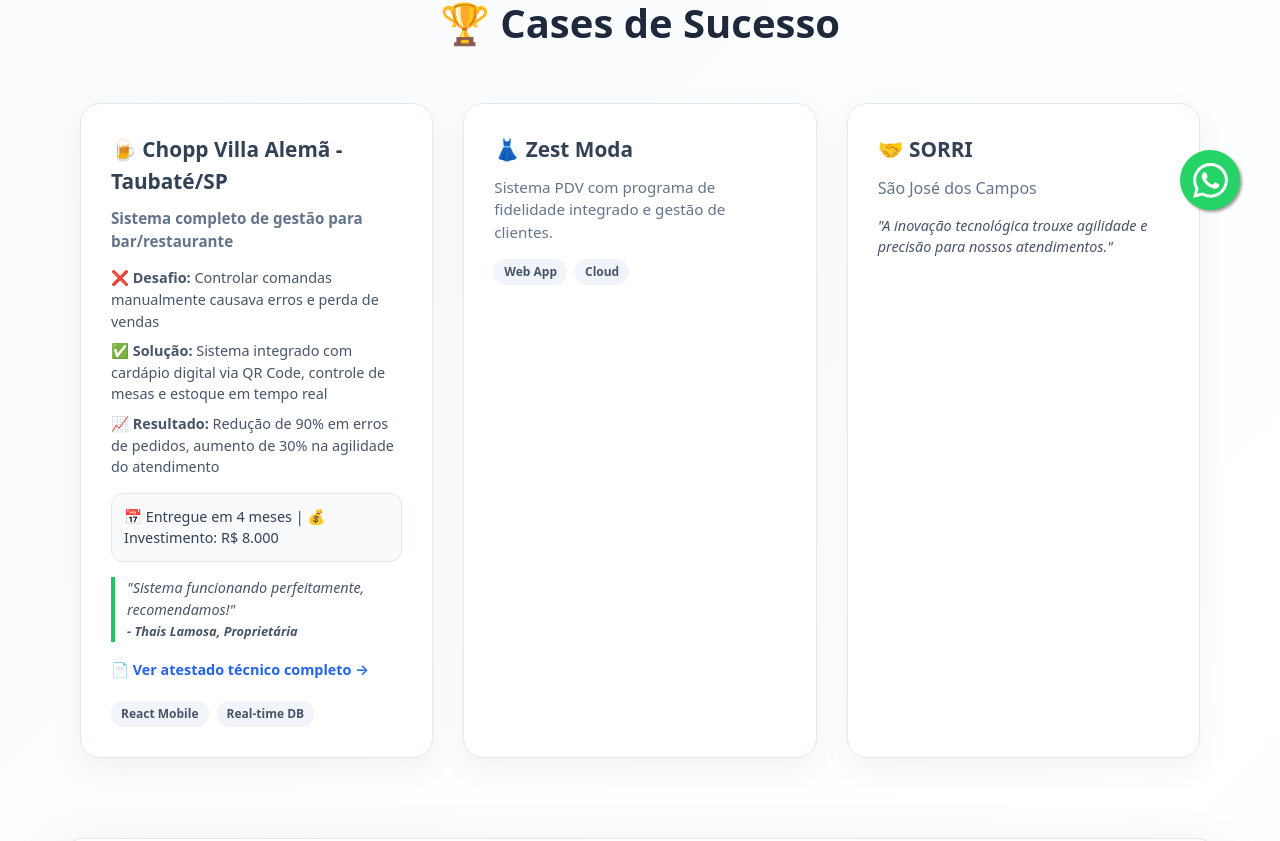
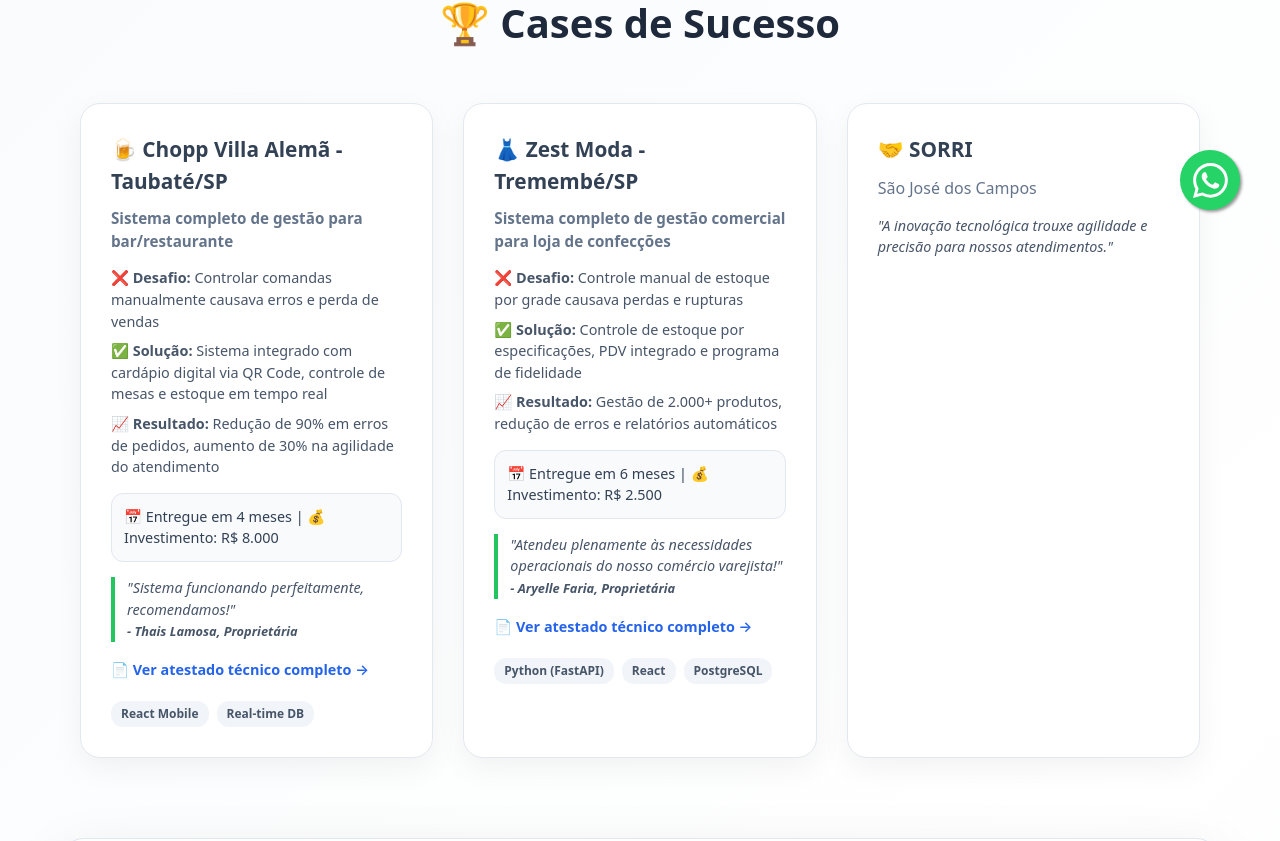
Before and after one commit to cguedes90/inovamente-labs, a Next.js app: page / in a window 1280 px wide. Shown: the part 550-1391 px from the top of the page. Built offline with nearby package versions, Linux system fonts and the light colour scheme.

Commit message:
feat: update zest moda case with details, certificate and investment value

```diff
--- a/src/app/page.tsx
+++ b/src/app/page.tsx
@@ -180,11 +180,64 @@
                 boxShadow: '0 10px 30px rgba(0,0,0,0.05)',
                 border: '1px solid #e2e8f0'
               }}>
-                <h3 style={{ fontSize: '1.3rem', fontWeight: '700', marginBottom: '10px', color: '#334155' }}>👗 Zest Moda</h3>
-                <p style={{ color: '#64748b', marginBottom: '15px', fontSize: '0.95rem' }}>Sistema PDV com programa de fidelidade integrado e gestão de clientes.</p>
+                <h3 style={{ fontSize: '1.3rem', fontWeight: '700', marginBottom: '10px', color: '#334155' }}>👗 Zest Moda - Tremembé/SP</h3>
+                <p style={{ color: '#64748b', marginBottom: '15px', fontSize: '0.95rem' }}><strong>Sistema completo de gestão comercial para loja de confecções</strong></p>
+
+                <div style={{ marginBottom: '15px', color: '#475569', fontSize: '0.9rem' }}>
+                  <p style={{ marginBottom: '8px' }}>❌ <strong>Desafio:</strong> Controle manual de estoque por grade causava perdas e rupturas</p>
+                  <p style={{ marginBottom: '8px' }}>✅ <strong>Solução:</strong> Controle de estoque por especificações, PDV integrado e programa de fidelidade</p>
+                  <p>📈 <strong>Resultado:</strong> Gestão de 2.000+ produtos, redução de erros e relatórios automáticos</p>
+                </div>
+
+                <div style={{
+                  background: '#f8fafc',
+                  padding: '12px',
+                  borderRadius: '12px',
+                  marginBottom: '15px',
+                  fontSize: '0.9rem',
+                  color: '#334155',
+                  border: '1px solid #e2e8f0'
+                }}>
+                  📅 Entregue em 6 meses | 💰 Investimento: R$ 2.500
+                </div>
+
+                <div style={{
+                  fontStyle: 'italic',
+                  color: '#475569',
+                  fontSize: '0.9rem',
+                  borderLeft: '4px solid #22c55e',
+                  paddingLeft: '12px',
+                  marginBottom: '15px'
+                }}>
+                  "Atendeu plenamente às necessidades operacionais do nosso comércio varejista!"<br />
+                  <span style={{ fontSize: '0.8rem', fontWeight: '600' }}>- Aryelle Faria, Proprietária</span>
+                </div>
+
+                <div style={{ marginBottom: '20px' }}>
+                  <a
+                    href="/Atestado_Capacidade_Tecnica_Zest_Moda.docx"
+                    target="_blank"
+                    rel="noopener noreferrer"
+                    style={{
+                      color: '#2563eb',
+                      fontWeight: '600',
+                      textDecoration: 'none',
+                      fontSize: '0.9rem',
+                      display: 'inline-flex',
+                      alignItems: 'center',
+                      gap: '4px'
+                    }}
+                    onMouseOver={(e) => e.currentTarget.style.textDecoration = 'underline'}
+                    onMouseOut={(e) => e.currentTarget.style.textDecoration = 'none'}
+                  >
+                    📄 Ver atestado técnico completo →
+                  </a>
+                </div>
+
                 <div style={{ display: 'flex', gap: '8px', flexWrap: 'wrap' }}>
-                  <span style={{ background: '#f1f5f9', padding: '4px 10px', borderRadius: '12px', fontSize: '0.75rem', color: '#475569', fontWeight: '600' }}>Web App</span>
-                  <span style={{ background: '#f1f5f9', padding: '4px 10px', borderRadius: '12px', fontSize: '0.75rem', color: '#475569', fontWeight: '600' }}>Cloud</span>
+                  <span style={{ background: '#f1f5f9', padding: '4px 10px', borderRadius: '12px', fontSize: '0.75rem', color: '#475569', fontWeight: '600' }}>Python (FastAPI)</span>
+                  <span style={{ background: '#f1f5f9', padding: '4px 10px', borderRadius: '12px', fontSize: '0.75rem', color: '#475569', fontWeight: '600' }}>React</span>
+                  <span style={{ background: '#f1f5f9', padding: '4px 10px', borderRadius: '12px', fontSize: '0.75rem', color: '#475569', fontWeight: '600' }}>PostgreSQL</span>
                 </div>
               </div>
 
```
Also changed, not shown: 1 other file (tests, documents, lock files or other folders).
